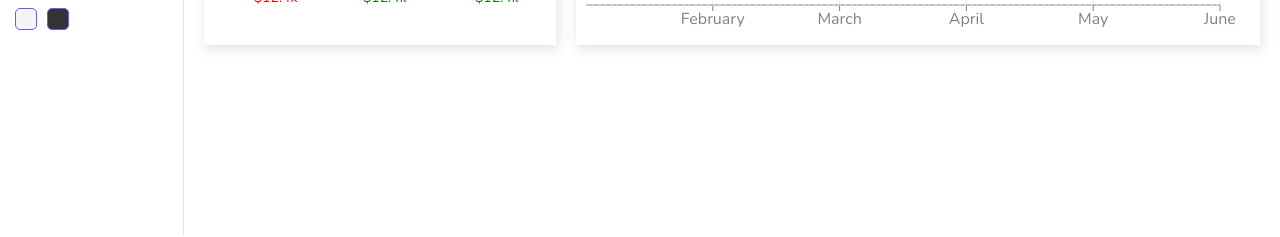
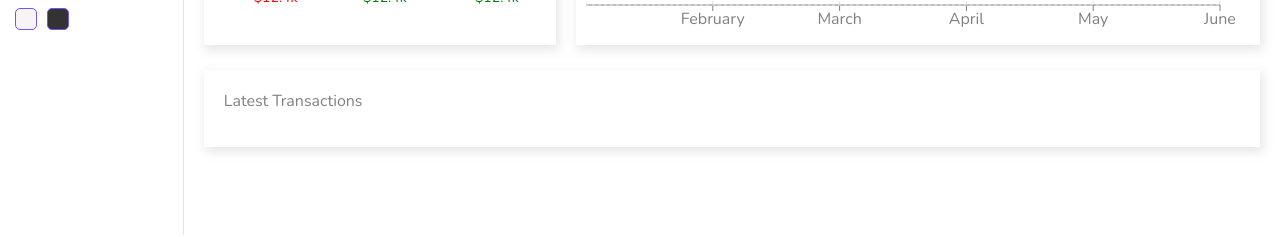
Before and after one commit to Danny4life/Admin-Dashboard, a React (Create React App) app in the folder dashboard/: page / in a window 1280 px wide. Shown: the part 565-802 px from the top of the page. Built offline with nearby package versions, Linux system fonts and the light colour scheme.

Commit message:
added latest transactions to home page

```diff
--- a/dashboard/src/pages/home/Home.jsx
+++ b/dashboard/src/pages/home/Home.jsx
@@ -21,6 +21,9 @@ function Home() {
             <Feature />
             <Chart />
           </div>
+          <div className="listContainer">
+            <div className="listTitle">Latest Transactions</div>
+          </div>
         </div>
     </div>
   )
--- a/dashboard/src/pages/home/home.scss
+++ b/dashboard/src/pages/home/home.scss
@@ -15,5 +15,18 @@
             padding: 5px 20px;
 
         }
+
+        .listContainer {
+            -webkit-box-shadow: 2px 4px 10px 1px rgba(0, 0, 0, 0.47);
+            box-shadow: 2px 4px 10px 1px rgba(201, 201, 201, 0.47);
+            padding: 20px;
+            margin: 20px;
+
+            .listTitle {
+              font-weight: 500;
+              color: gray;
+              margin-bottom: 15px;
+            }
     }
 }
+}
```
